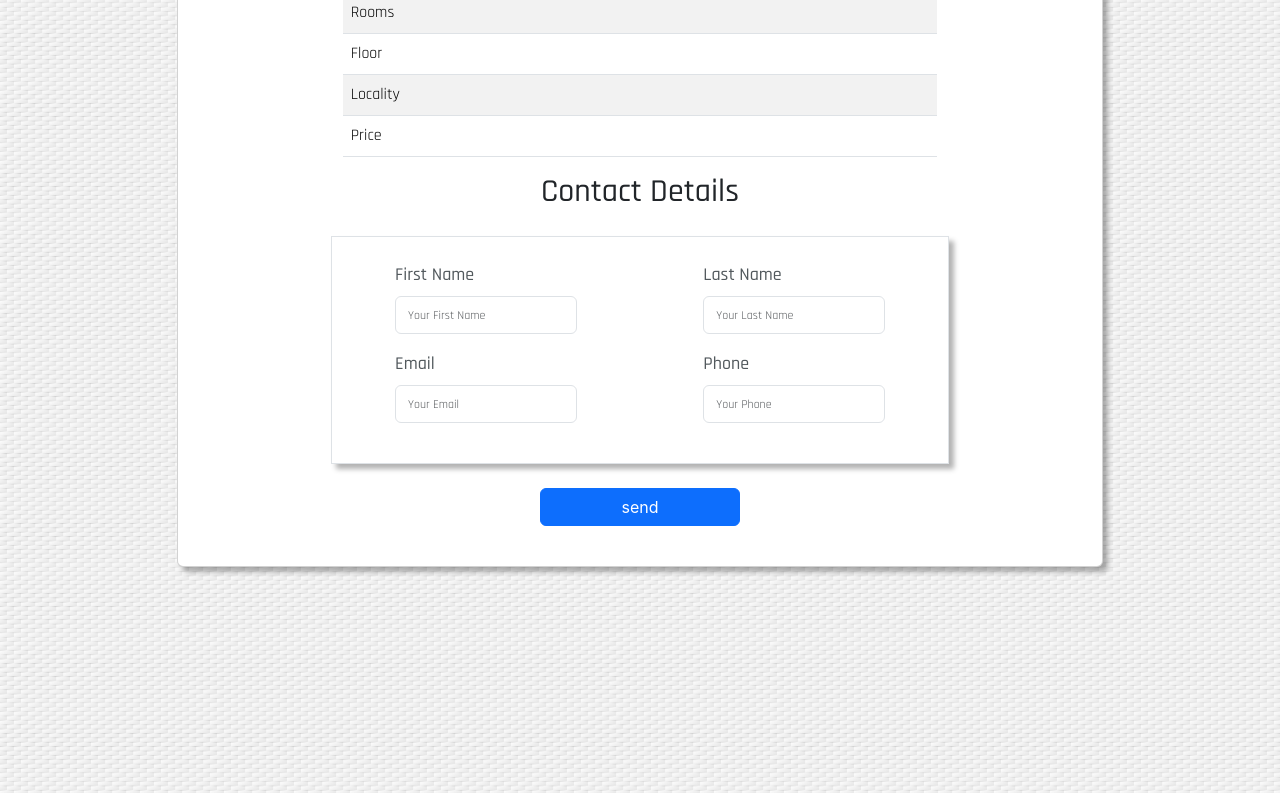
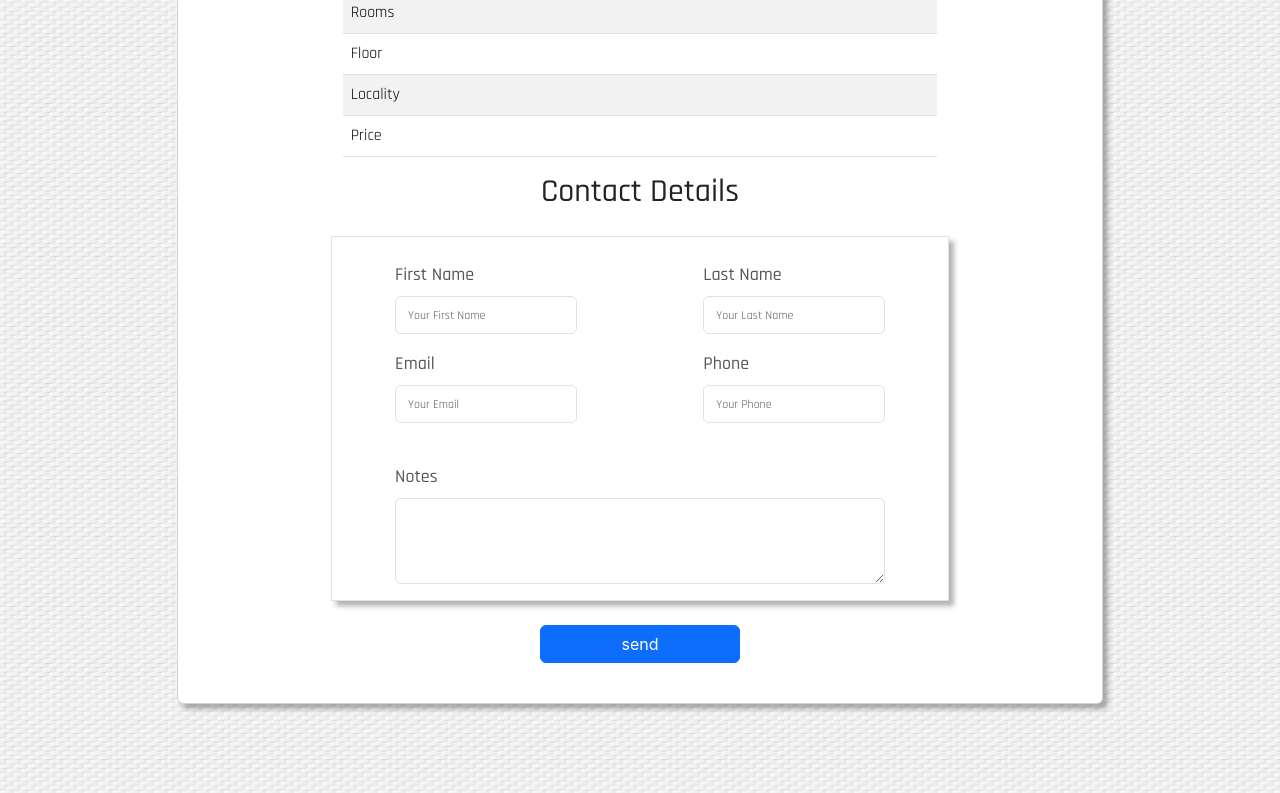
Before and after one commit to thiyari/Estate, a React (Create React App) app in the folder FrontEnd/front-end/: page /Checkout/1 in a window 1280 px wide. Shown: the part 435-1228 px from the top of the page. Built offline with nearby package versions, Linux system fonts and the light colour scheme; no server answers.

Commit message:
update notes

```diff
--- a/FrontEnd/front-end/src/Components/Checkout.jsx
+++ b/FrontEnd/front-end/src/Components/Checkout.jsx
@@ -14,6 +14,7 @@ function Checkout(props) {
     lname:"",
     email:"",
     phone:"",
+    notes: "",
     fname_status: "",
     lname_status: "",
     email_status: "",
@@ -118,6 +119,7 @@ function Checkout(props) {
             lastname: formInput.lname,
             email: formInput.email,
             phone: formInput.phone,
+            notes: formInput.notes,
             requests: propertyid
             }),
             {
@@ -130,7 +132,8 @@ function Checkout(props) {
               fname: "",
               lname: "",
               email: "",
-              phone: ""
+              phone: "",
+              nots: ""
             })
             setImages('')
             setProfile('')
@@ -351,6 +354,28 @@ function Checkout(props) {
                   <div className='col-md-1'></div>
                   <div className='mt-4'></div>
 
+
+                  <div className='col-md-1'></div>
+                  <div className='col-md-10'>
+                  <div className="form-group">
+                    <div className="mb-3" align="left">
+                      <label htmlFor="notes" className="form-label">Notes</label>
+                      <textarea
+                      className="form-control"
+                      id="notes"
+                      name="notes"
+                      rows="3"
+                      onChange={({target})=>{
+                        handleUserInput(target.name, target.value)
+                      }}
+                      ></textarea>
+                    </div>
+                    </div>
+                    </div>
+                    <div className='col-md-1'></div>
+
+
+
                 </div>
                 <p align="center" className="success-message mt-4">{formInput.successMsg}</p>
 
--- a/FrontEnd/front-end/src/Components/ContactUs.jsx
+++ b/FrontEnd/front-end/src/Components/ContactUs.jsx
@@ -14,6 +14,7 @@ function ContactUs(props) {
     lname:"",
     email:"",
     phone:"",
+    notes:"",
     fname_status: "",
     lname_status: "",
     email_status: "",
@@ -114,6 +115,7 @@ function ContactUs(props) {
             lastname: formInput.lname,
             email: formInput.email,
             phone: formInput.phone,
+            notes: formInput.notes,
             requests: "general"
             }),
             {
@@ -126,7 +128,8 @@ function ContactUs(props) {
               fname: "",
               lname: "",
               email: "",
-              phone: ""
+              phone: "",
+              notes: ""
             })
             navigate('/');
           } catch (err) {
@@ -247,6 +250,26 @@ function ContactUs(props) {
                   <div className='col-md-1'></div>
                   <div className='mt-4'></div>
 
+                  <div className='col-md-1'></div>
+                  <div className='col-md-10'>
+                  <div className="form-group">
+                    <div className="mb-3" align="left">
+                      <label htmlFor="notes" className="form-label">Notes</label>
+                      <textarea
+                      className="form-control"
+                      id="notes"
+                      name="notes"
+                      rows="3"
+                      onChange={({target})=>{
+                        handleUserInput(target.name, target.value)
+                      }}
+                      ></textarea>
+                    </div>
+                    </div>
+                    </div>
+                    <div className='col-md-1'></div>
+
+
                 </div>
                 <p align="center" className="success-message mt-4">{formInput.successMsg}</p>
 
```
Also changed, not shown: 2 other files (tests, documents, lock files or other folders).
